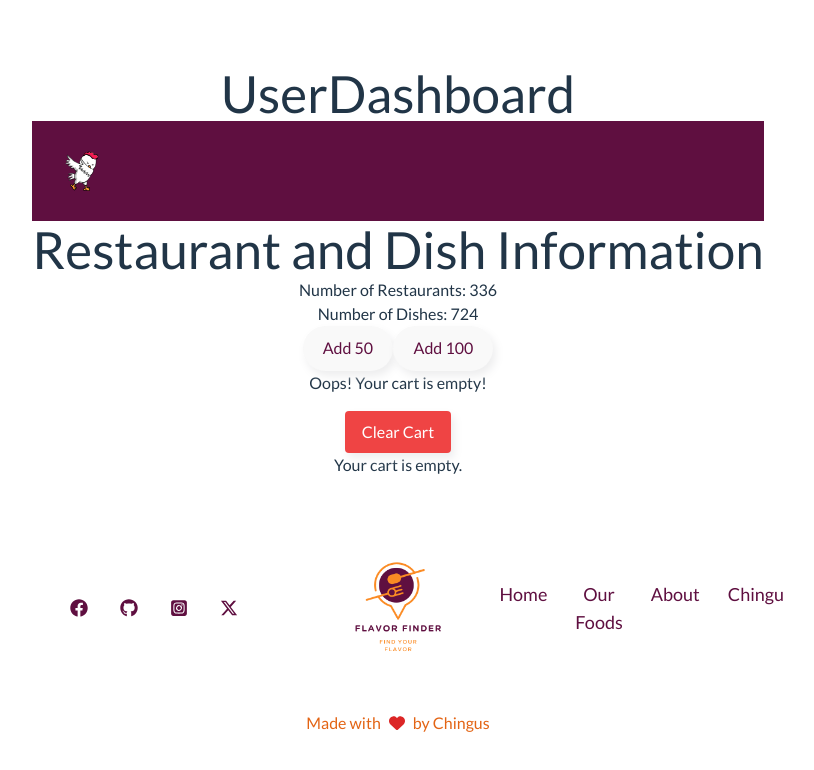
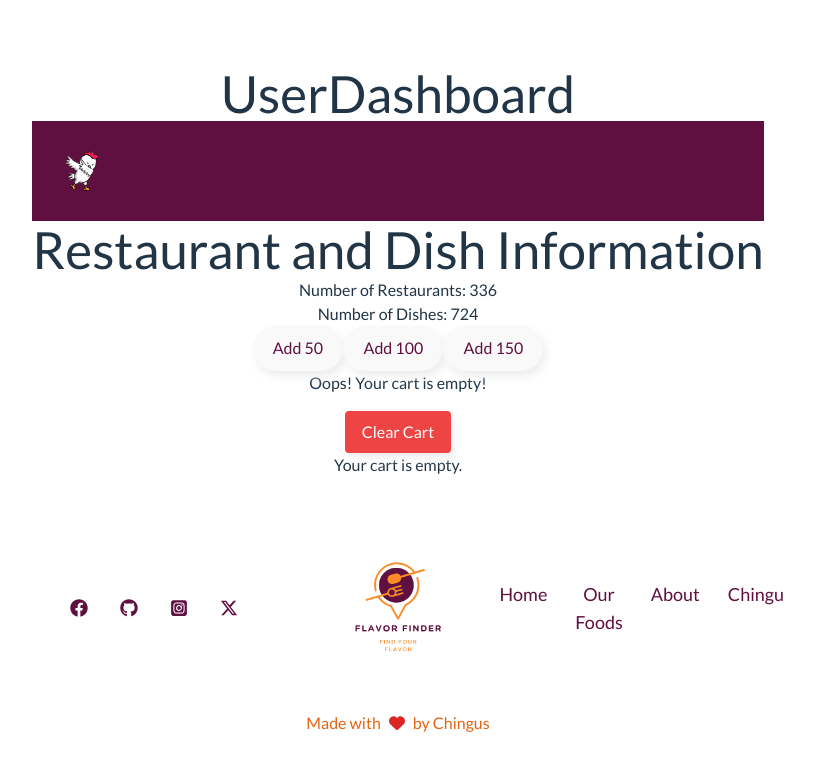
Before and after one commit to chingu-voyages/v50-tier2-team-15, a React (Vite) app: page /user in a window 1280 px wide. Shown: the top 770 px of the page, without its empty margins (242-1056 px from the left). Built offline with nearby package versions, Linux system fonts and the light colour scheme; sample sign-in values are in the browser's storage.

Commit message:
added 150

```diff
--- a/src/screens/UserDashboard.jsx
+++ b/src/screens/UserDashboard.jsx
@@ -26,6 +26,7 @@ const UserDashboard = () => {
       <UserTop />
       <button onClick={() => handleAddCurrency(50)}>Add 50</button>
       <button onClick={() => handleAddCurrency(100)}>Add 100</button>
+      <button onClick={() => handleAddCurrency(150)}>Add 150</button>
       <Cart />
       {cartItems.length > 0 ? (
         <button onClick={handleCheckout}>Checkout</button>
```
